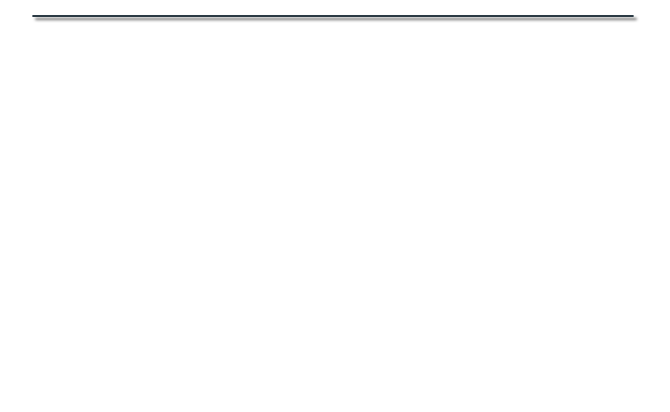
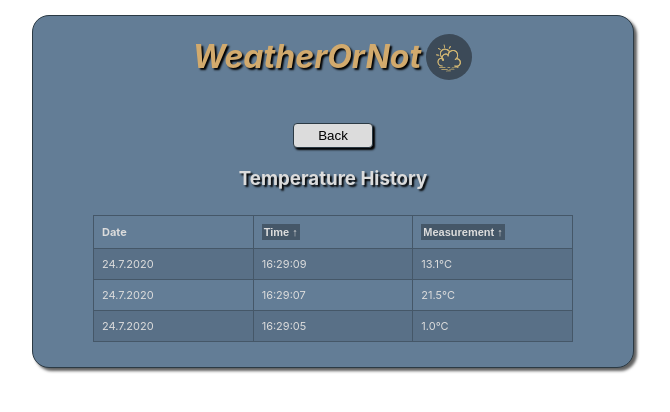
Before and after one commit to TheWeatherMan316/WeatherOrNot, a React (Create React App) app: page /temperature_history in a window 1280 px wide. Shown: the top 412 px of the page, without its empty margins (307-977 px from the left). Built offline with nearby package versions, Linux system fonts and the light colour scheme.

Commit message:
remove states - rename - still issues with rerendering

```diff
--- a/src/App.css
+++ b/src/App.css
@@ -27,6 +27,8 @@
 }
 
 .label {
+  text-align: right;
+  padding-right: 10px;
   width: 43%;
   color: gainsboro;
 }
@@ -34,6 +36,12 @@
 .name {
   align-self: center;
   text-shadow: 2px 2px 2px black;
+}
+
+.headings {
+  align-self: center;
+  text-shadow: 2px 2px 2px black;
+  color: gainsboro;
 }
 
 .logo {
--- a/src/App.js
+++ b/src/App.js
@@ -1,56 +1,52 @@
 import React, { useState, useEffect } from "react";
 import "./App.css";
 import { BrowserRouter as Router, Switch, Route } from "react-router-dom";
-import BarHistory from "./components/BarHistory"
-import TempHistory from "./components/TempHistory"
-import Home from "./components/Home"
+import BarometricHistory from "./components/BarometricHistory";
+import TemperatureHistory from "./components/TemperatureHistory";
+import Home from "./components/Home";
 
-const tempHistoryArr = [];
+const temperatureMeasurements = [{value: 1, time: new Date}];
+// Todo: error handling instead of initial value...
 
-const barHistArr = [];
+const barometricMeasurements = [];
 
 function App() {
-  const [temp, setTemp] = useState(0);
   const [bar, setBar] = useState(0);
 
   function getRandomValue(min, max) {
     return Math.random() * (max - min) + min;
   }
 
-  const measureTemp = () => {
-    const newTemp = getRandomValue(-20, 40);
-    const tempTime = new Date();
-    setTemp(newTemp);
-    storeTemp(newTemp, tempTime);
+  const measureTemperature = () => {
+    const newTemperature = getRandomValue(-20, 40);
+    const temperatureTime = new Date();
+    storeTemperatureAndCalcAverage(newTemperature, temperatureTime);
   };
 
-  function storeTemp(newTemp, tempTime) {
-    const tempHistElement = {
-      value: newTemp,
-      time: tempTime,
+  function storeTemperatureAndCalcAverage(newTemperature, temperatureTime) {
+    const singleMeasurement = {
+      value: newTemperature,
+      time: temperatureTime,
     };
-    tempHistoryArr.push(tempHistElement);
+    temperatureMeasurements.push(singleMeasurement);
+    calcAverageTemperature();
   }
 
-  function calcAverageTemp() {
+  function calcAverageTemperature() {
     let sum = 0;
-    for (let i = 0; i < tempHistoryArr.length; i++) {
-      sum += tempHistoryArr[i].value;
+    for (let i = 0; i < temperatureMeasurements.length; i++) {
+      sum += temperatureMeasurements[i].value;
     }
-    let averageTemp = sum / tempHistoryArr.length;
-    return averageTemp;
+    let averageTemperature = sum / temperatureMeasurements.length;
+    return averageTemperature;
   }
 
   useEffect(() => {
     setInterval(() => {
-      measureTemp();
+      measureTemperature();
     }, 2000);
     // eslint-disable-next-line
   }, []);
-
-  useEffect(() => {
-    calcAverageTemp();
-  }, [temp]);
 
   const measureBar = () => {
     const newBar = getRandomValue(980, 1050);
@@ -60,12 +56,12 @@ function App() {
   };
 
   function storeBar(newBar, barTime) {
-    const barHistElement = {
+    const singleMeasurement = {
       value: newBar,
       time: barTime,
     };
 
-    barHistArr.push(barHistElement);
+    barometricMeasurements.push(singleMeasurement);
   }
 
   useEffect(() => {
@@ -80,9 +76,22 @@ function App() {
       <div className="container">
         <Router>
           <Switch>
-            <Route path="/tempHist"><TempHistory tempHistoryArr={tempHistoryArr} /></Route>
-            <Route path="/barHist"><BarHistory barHistArr={barHistArr} /></Route>
-            <Route path="/home">< Home temp={temp} measureTemp={measureTemp} calcAverageTemp={calcAverageTemp} bar={bar} measureBar={measureBar} barHistArr={barHistArr}/></Route>
+            <Route path="/temperature_history">
+              <TemperatureHistory temperatureMeasurements={temperatureMeasurements} />
+            </Route>
+            <Route path="/barometric_history">
+              <BarometricHistory barometricMeasurements={barometricMeasurements} />
+            </Route>
+            <Route path="/home">
+              <Home
+                temperatureMeasurements={temperatureMeasurements}
+                measureTemperature={measureTemperature}
+                calcAverageTemperature={calcAverageTemperature}
+                bar={bar}
+                measureBar={measureBar}
+                barometricMeasurements={barometricMeasurements}
+              />
+            </Route>
           </Switch>
         </Router>
       </div>
--- a/src/components/BarHistory.js
+++ b/src/components/BarometricHistory.js
@@ -2,10 +2,10 @@ import React, { useState } from "react";
 import { Link } from "react-router-dom";
 import Header from "./Header";
 
-export default function BarHistory(props) {
+export default function BarometricHistory(props) {
   const [sortedField, setSortedField] = useState(null);
 
-  const [...values] = props.barHistArr;
+  const [...values] = props.barometricMeasurements;
   let sortedArray = [...values];
   let reversedArray = sortedArray.reverse();
 
@@ -18,7 +18,7 @@ export default function BarHistory(props) {
     }
     return 0;
   });
-  const barHistory = reversedArray.map((element) => (
+  const barometricHistory = reversedArray.map((element) => (
     <>
       <tr key={element.time}>
         <td>{element.time.toLocaleDateString("de-DE")}</td>
@@ -35,6 +35,7 @@ export default function BarHistory(props) {
         <Link to="/home">
           <button className="button">Back</button>
         </Link>
+        <h3 className="headings">Barometric Pressure History</h3>
         <table>
           <tr>
             <th>Date</th>
@@ -59,7 +60,7 @@ export default function BarHistory(props) {
               </button>
             </th>
           </tr>
-          {barHistory}
+          {barometricHistory}
         </table>
       </div>
     </>
--- a/src/components/DisplayRow/BoxContent/TrendValue.js
+++ b/src/components/DisplayRow/BoxContent/TrendValue.js
@@ -4,10 +4,10 @@ import stableIcon from "./stable.svg";
 import riseIcon from "./rise.svg";
 import hourGlass from "./hourglass.svg"
 
-function getCurrentTrend(barHistory) {
+function getCurrentTrend(barometricHistory) {
 try {
-      const pressureDifference = barHistory[barHistory.length - 1].value - barHistory[barHistory.length - 2].value;
-  const timeDifference = barHistory[barHistory.length - 1].time - barHistory[barHistory.length - 2].time;
+      const pressureDifference = barometricHistory[barometricHistory.length - 1].value - barometricHistory[barometricHistory.length - 2].value;
+  const timeDifference = barometricHistory[barometricHistory.length - 1].time - barometricHistory[barometricHistory.length - 2].time;
 
   const standardBarDiff = 10;
   const standardTimeDiff = 10000;
--- a/src/components/Home.js
+++ b/src/components/Home.js
@@ -25,6 +25,9 @@ function checkIfTempIsZero(temp) {
     return temp.toFixed(1).toString()
 }
 }
+console.log(props.temperatureMeasurements)
+  const temperatureMeasurements = props.temperatureMeasurements
+  const temperature = temperatureMeasurements[temperatureMeasurements.length - 1].value
 
   return (
     <div>
@@ -34,31 +37,31 @@ function checkIfTempIsZero(temp) {
         <DisplayRow label="Date" display={<CurrentDate time={false} />} />
         <DisplayRow
           label="Temperature"
-          display={<UnitValue value={checkIfTempIsZero(props.temp)} unit="°C" />}
-          action={<Controls action={props.measureTemp} buttonLabel="measure" />}
+          display={<UnitValue value={checkIfTempIsZero(temperature)} unit="°C" />}
+          action={<Controls action={props.measureTemperature} buttonLabel="measure" />}
           history={
-            <Link to="/tempHist">
+            <Link to="/temperature_history">
               <button className="button">History</button>
             </Link>
           }
         />
         <DisplayRow
           label="Average Temperature"
-          display={<UnitValue value={props.calcAverageTemp().toFixed(1)} unit="°C Ø" />}
+          display={<UnitValue value={props.calcAverageTemperature().toFixed(1)} unit="°C Ø" />}
         />
         <DisplayRow
           label="Barometric Pressure"
           display={<UnitValue value={checkIfBarIsZero(props.bar)} unit="mbar" />}
           action={<Controls action={props.measureBar} buttonLabel="measure" />}
           history={
-            <Link to="/barHist">
+            <Link to="/barometric_history">
               <button className="button">History</button>
             </Link>
           }
         />
         <DisplayRow
           label="Barometric Pressure Trend"
-          display={<TrendValue measurements={props.barHistArr} />}
+          display={<TrendValue measurements={props.barometricMeasurements} />}
         />
       </>
     </div>
--- a/src/components/TempHistory.js
+++ b/src/components/TemperatureHistory.js
@@ -2,10 +2,10 @@ import React, { useState } from "react";
 import { Link } from "react-router-dom";
 import Header from "./Header"
 
-export default function TempHistory(props) {
+export default function TemperatureHistory(props) {
   const [sortedField, setSortedField] = useState(null);
 
-    const [...values] = props.tempHistoryArr
+    const [...values] = props.temperatureMeasurements
     let sortedArray = [...values]
     let reversedArray = sortedArray.reverse()
 
@@ -19,7 +19,7 @@ export default function TempHistory(props) {
       return 0;
     });
 
-    const tempHistory = reversedArray.map((element) => (
+    const temperatureHistory = reversedArray.map((element) => (
         <>
           <tr key={element.time}>
             <td>{element.time.toLocaleDateString("de-DE")}</td>
@@ -37,6 +37,7 @@ export default function TempHistory(props) {
             <Link to="/home">
               <button className="button">Back</button>
             </Link>
+            <h3 className="headings">Temperature History</h3>
             <table>
               <tr>
                 <th>
@@ -53,7 +54,7 @@ export default function TempHistory(props) {
             </button>
                 </th>
               </tr>
-              {tempHistory}
+              {temperatureHistory}
             </table>
           </div>
           </>
```
